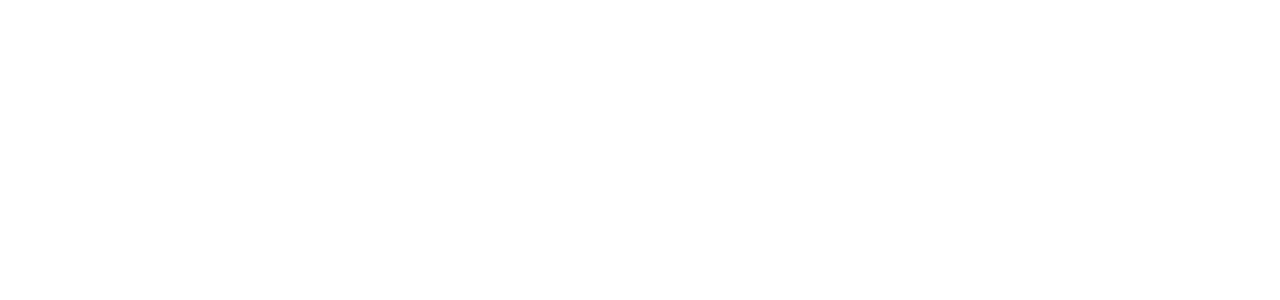
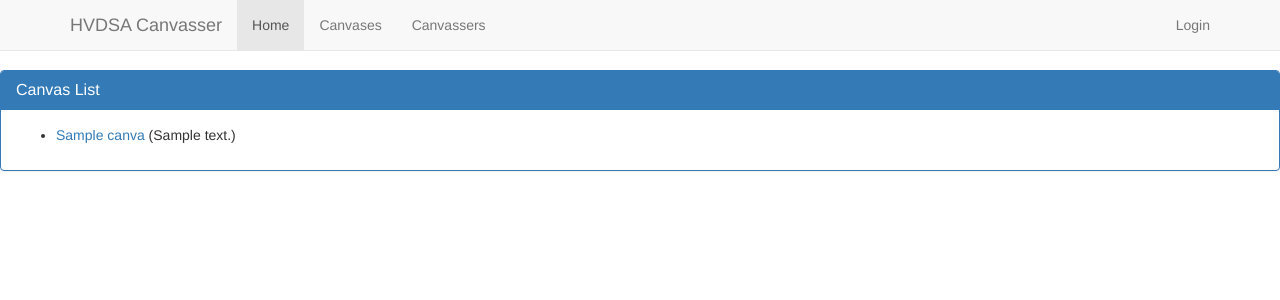
Before and after one commit to HVDSA-database-and-mapping/canvasser-leaflet, a Django app: page /canvasser/canvases/ in a window 1280 px wide. Before the commit the part shown is empty. Shown: the top 300 px of the page. Run offline with Django 3.2, Linux system fonts and the light colour scheme; tables that the repository leaves empty hold one stand-in row (values such as "Sample post"); some libraries are stand-ins or nearby versions.

Commit message:
Add Canvas List

```diff
--- a/canvasser/templates/canvasser/base.html
+++ b/canvasser/templates/canvasser/base.html
@@ -15,30 +15,38 @@
   <body>
     <script src="http://code.jquery.com/jquery.js"></script>
     <script src="/static/bootstrap/js/bootstrap.min.js"></script>
+    <style>body { padding-top: 70px; }</style>
 
-    <div class="container-fluid">
 
-      <div class="row">
-        <div class="col-sm-2">
-          {% block sidebar %}
-          <ul class="sidebar-nav">
-            <li><a href="{% url 'index' %}">Home</a></li>
+
+    <nav class="navbar navbar-default navbar-fixed-top">
+      <div class="container">
+        <div class="navbar-header">
+          <button type="button" class="navbar-toggle collapsed" data-toggle="collapse" data-target="#navbar" aria-expanded="false" aria-controls="navbar">
+            <span class="sr-only">Toggle navigation</span>
+            <span class="icon-bar"></span>
+            <span class="icon-bar"></span>
+            <span class="icon-bar"></span>
+          </button>
+          <a class="navbar-brand" href="#">HVDSA Canvasser</a>
+        </div>
+        <div id="navbar" class="navbar-collapse collapse">
+          <ul class="nav navbar-nav">
+            <li class="active"><a href="{% url 'index' %}">Home</a></li>
             <li><a href="{% url 'canvases' %}">Canvases</a></li>
             <li><a href="{% url 'canvassers' %}">Canvassers</a></li>
-            {% if user.is_authenticated %}
-              <li>User: {{ user.get_username }}</li>
+          </ul>
+          <ul class="nav navbar-nav navbar-right">
+             {% if user.is_authenticated %}
+              <li><p class="navbar-text">User: {{ user.get_username }}</p></li>
               <li><a href="{% url 'logout'%}?next={{request.path}}">Logout</a></li>
             {% else %}
               <li><a href="{% url 'login'%}?next={{request.path}}">Login</a></li>
             {% endif %}
           </ul>
-          {% endblock %}
-        </div>
-        <div class="col-sm-10 ">
-          {% block content %}{% endblock %}
-        </div>
+        </div><!--/.navbar-collapse -->
       </div>
-
-    </div>
+    </nav>
+      {% block content %}{% endblock %}
   </body>
 </html>
--- a/canvasser/templates/canvasser/canvas_list.html
+++ b/canvasser/templates/canvasser/canvas_list.html
@@ -0,0 +1,25 @@
+{% extends "canvasser/base.html" %}
+
+{% block content %}
+<div class='panel panel-primary'>
+    <div class='panel-heading'>
+        <h1 class='panel-title'>Canvas List</h1>
+    </div>
+    <div class='panel-body'>
+
+        {% if canvas_list %}
+        <ul>
+
+            {% for canvas in canvas_list %}
+            <li>
+                <a href="{{ canvas.get_absolute_url }}">{{ canvas.name }}</a> ({{canvas.description}})
+            </li>
+            {% endfor %}
+
+        </ul>
+        {% else %}
+        <p>No canvases have been created.</p>
+        {% endif %}
+    </div>
+</div>
+{% endblock %}
--- a/canvasser/templates/canvasser/canvas_sector.html
+++ b/canvasser/templates/canvasser/canvas_sector.html
@@ -59,9 +59,9 @@
         {{ form }}
         <input type="submit" value="Submit"/>
     </form>
-    <div class="overlay">
-    <a class='btn btn-primary' href="{% url 'canvas-details' canvas_id=canvas_id %}">Complete</a>
-    <a class='btn btn-primary' href="{% url 'index' %}">Home</a>
+    <div class="btn-group">
+        <a class='btn btn-default' href="{% url 'canvas-details' canvas_id=canvas_id %}"><span class="glyphicon glyphicon-floppy-save"></span></a>
+        <a class='btn btn-default' href="{% url 'index' %}"><span class="glyphicon glyphicon-home"></span></a>
     </div>
   </body>
 </html>
```
Also changed, not shown: canvasser/templates/canvasser/index.html (+6 -1 lines).
